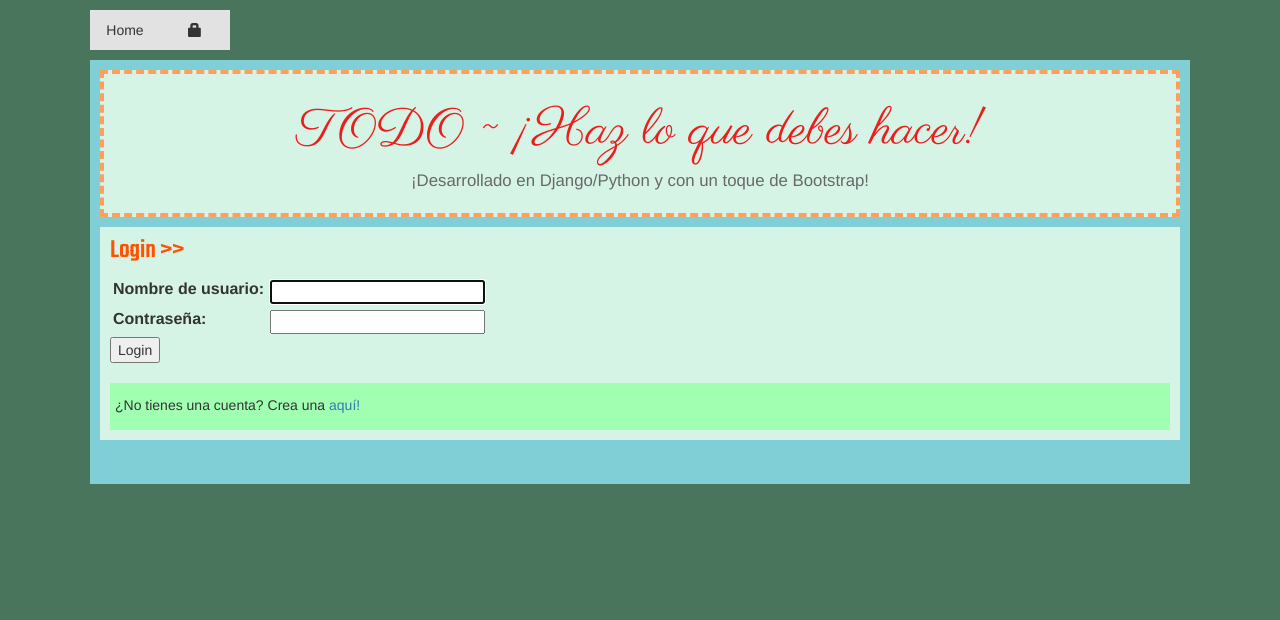
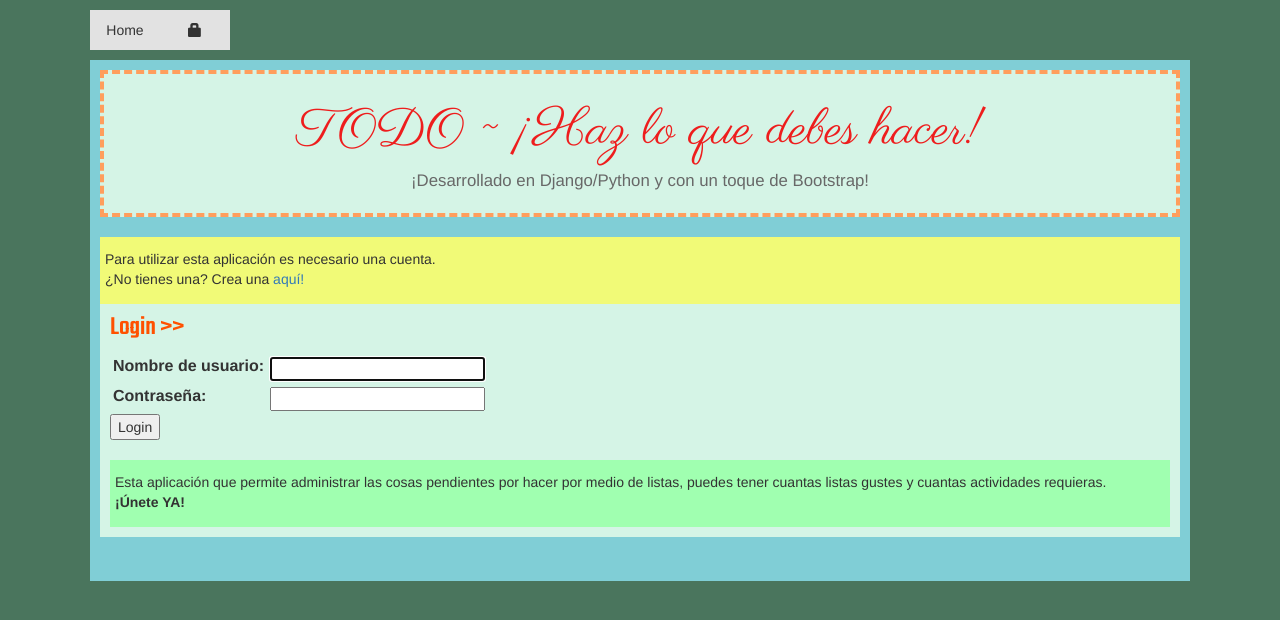
Before and after one commit to zzeill/todolist, a Django app: page /accounts/login/ in a window 1280 px wide. Shown: the top 620 px of the page. Run offline with Django 3.2, Linux system fonts and the light colour scheme; some libraries are stand-ins or nearby versions.

Commit message:
Actualizados mensajes de Login

```diff
--- a/todoweb/static/css/style.css
+++ b/todoweb/static/css/style.css
@@ -171,6 +171,12 @@ padding:3px;
     padding:12px 5px 5px 5px;
 }
 
+.registerNotice2 {
+    margin-top:20px;
+    background:rgb(241, 250, 119);
+    padding:12px 5px 5px 5px;
+}
+
 .noList {
     color: #fa7f2d;
     font-size:1.8em;
--- a/todoweb/templates/registration/login.html
+++ b/todoweb/templates/registration/login.html
@@ -5,6 +5,10 @@
 {% endif %}
 <form method="post" action="{% url 'login' %}">
 {% csrf_token %}
+<div class="registerNotice2">
+    Para utilizar esta aplicación es necesario una cuenta.
+    <p>¿No tienes una? Crea una <a href="/accounts/register">aquí!</a></p>
+</div>
     <div class="post login">
         <h2 class="title">Login >></h2>
         <table>
@@ -21,7 +25,8 @@
         <input type="submit" value="Login" />
         <input type="hidden" name="next" value="{{ next }}" />
         <div class="registerNotice">
-            <p>¿No tienes una cuenta? Crea una <a href="/accounts/register">aquí!</a></p>
+            <p>Esta aplicación que permite administrar las cosas pendientes por hacer por medio de listas, puedes tener cuantas listas gustes y cuantas actividades requieras. <br/>
+                <b>¡Únete YA!</b></p>
         </div>
     </div>
 </form>
```
